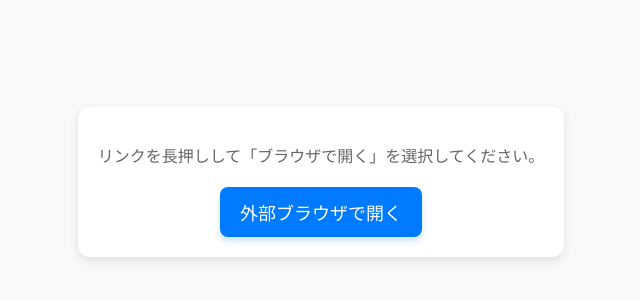
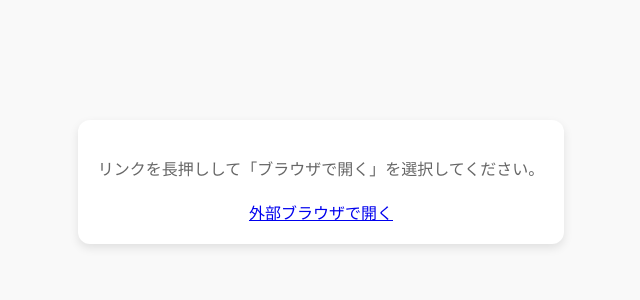
Before and after one commit to piyocha/ttcoin, a plain HTML site: page index.html in a window 1280 px wide. Shown: the part 218-518 px from the top of the page, without its empty margins (319-959 px from the left). Drawn offline with Linux system fonts and the light colour scheme.

Commit message:
Update index.html

```diff
--- a/index.html
+++ b/index.html
@@ -59,7 +59,7 @@
 
     <div class="container">
         <p>リンクを長押しして「ブラウザで開く」を選択してください。</p>
-        <a href="https://www.tiktok.com/coin?lang=ja-JP" class="button">外部ブラウザで開く</a>
+        <a href="https://www.tiktok.com/coin?lang=ja-JP">外部ブラウザで開く</a>
     </div>
 
 </body>
```
